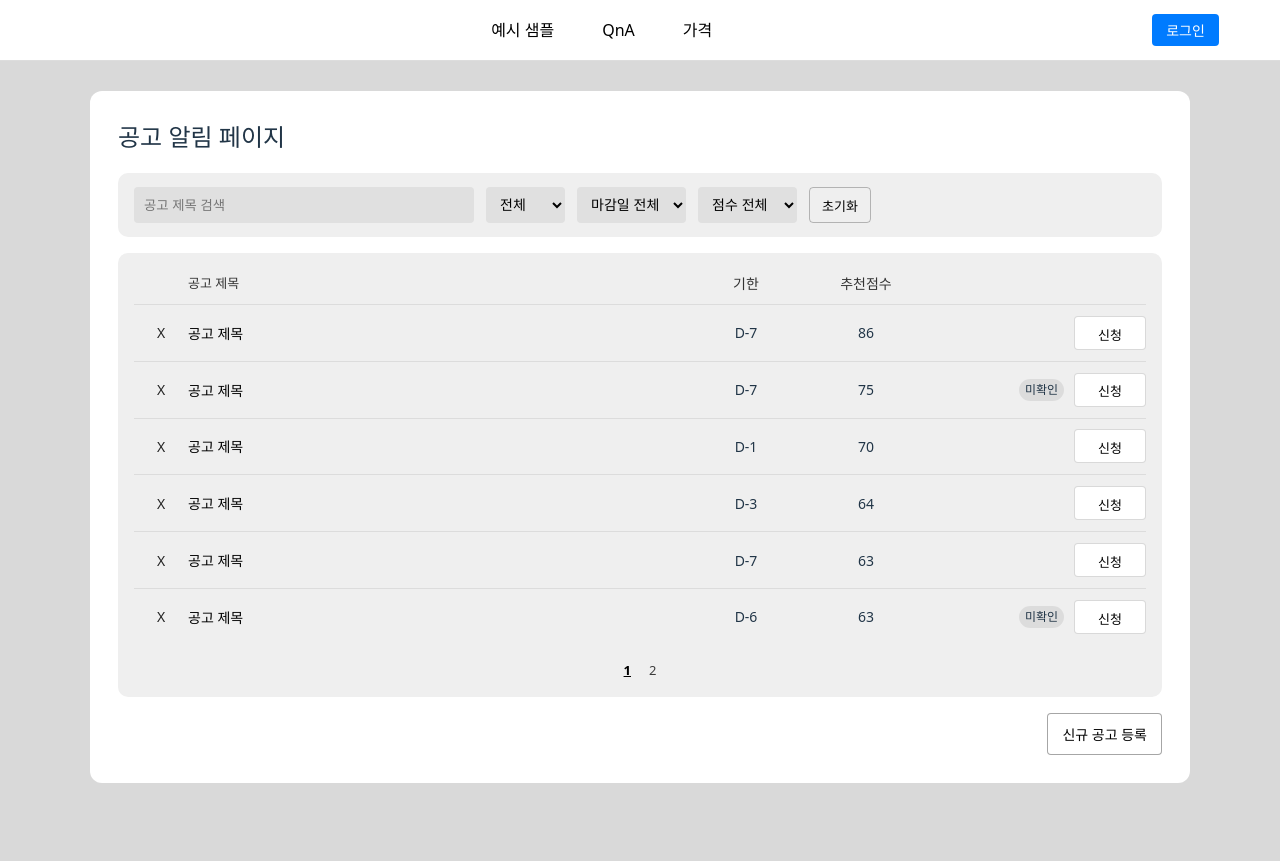
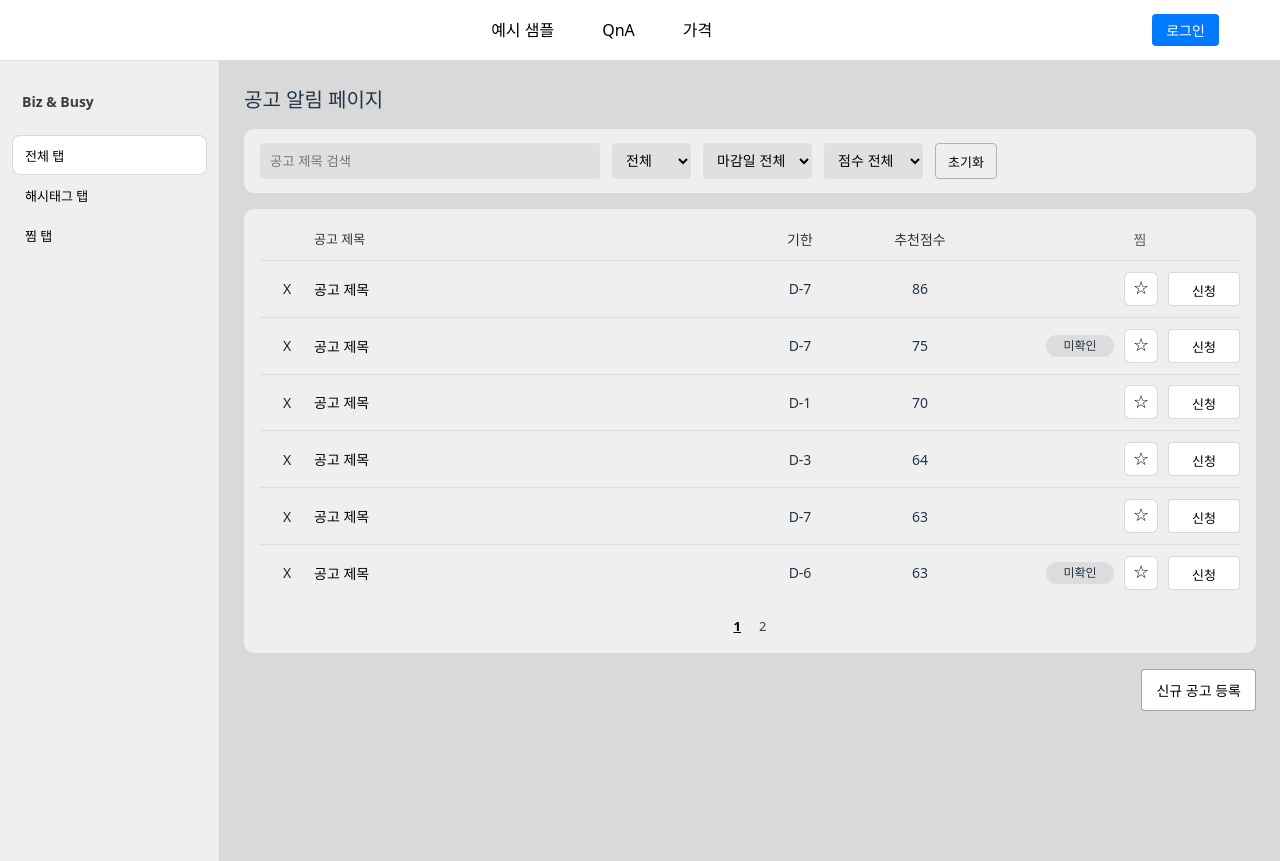
Before and after one commit to Bigproject-09/frontend, a React app in the folder frontend/: page /notice in a window 1280 px wide. Built offline with nearby package versions, Linux system fonts and the light colour scheme; the HTML template or start-up script is replaced by a standard one.

Commit message:
공고 페이지 탭 추가 및 전체화면화

```diff
--- a/frontend/src/pages/NoticeAlertPage.tsx
+++ b/frontend/src/pages/NoticeAlertPage.tsx
@@ -18,11 +18,14 @@ type NoticeItem = {
 };
 
 const STORAGE_KEY = "bb_notices_v1";
+const FAV_KEY = "bb_notice_favs_v1";
 const PAGE_SIZE = 6;
 
 type ReadFilter = "ALL" | "READ" | "UNREAD";
 type DdayFilter = "ALL" | "D0_1" | "D2_3" | "D4_7" | "D8PLUS";
 type ScoreFilter = "ALL" | "S80" | "S70" | "S60" | "S0";
+
+type TabKey = "ALL" | "HASHTAG" | "FAV";
 
 const DUMMY_ITEMS: NoticeItem[] = [
   {
@@ -71,14 +74,30 @@ const loadStored = (): NoticeItem[] => {
 const saveStored = (list: NoticeItem[]) => {
   try {
     localStorage.setItem(STORAGE_KEY, JSON.stringify(list));
-  } catch {
-  }
+  } catch {}
 };
 
 const mergeUniqueById = (base: NoticeItem[], stored: NoticeItem[]) => {
   const map = new Map<number, NoticeItem>();
   [...stored, ...base].forEach((it) => map.set(it.id, it));
   return Array.from(map.values());
+};
+
+const loadFavIds = (): number[] => {
+  try {
+    const raw = localStorage.getItem(FAV_KEY);
+    if (!raw) return [];
+    const parsed = JSON.parse(raw);
+    return Array.isArray(parsed) ? (parsed as number[]) : [];
+  } catch {
+    return [];
+  }
+};
+
+const saveFavIds = (ids: number[]) => {
+  try {
+    localStorage.setItem(FAV_KEY, JSON.stringify(ids));
+  } catch {}
 };
 
 const NoticeAlertPage: React.FC = () => {
@@ -88,6 +107,10 @@ const NoticeAlertPage: React.FC = () => {
     const stored = loadStored();
     return mergeUniqueById(DUMMY_ITEMS, stored);
   });
+
+  const [favIds, setFavIds] = useState<number[]>(() => loadFavIds());
+
+  const [tab, setTab] = useState<TabKey>("ALL");
 
   const [readFilter, setReadFilter] = useState<ReadFilter>("ALL");
   const [ddayFilter, setDdayFilter] = useState<DdayFilter>("ALL");
@@ -126,31 +149,29 @@ const NoticeAlertPage: React.FC = () => {
     return s < 60;
   };
 
-  const filtered = useMemo(() => {
-    const t = filterText.trim().toLowerCase();
-    return items
-      .filter((it) => (t ? it.title.toLowerCase().includes(t) : true))
-      .filter(passRead)
-      .filter(passDday)
-      .filter(passScore);
-  }, [items, filterText, readFilter, ddayFilter, scoreFilter]);
-
-  const totalPages = Math.max(1, Math.ceil(filtered.length / PAGE_SIZE));
-  const pagedItems = useMemo(() => {
-    const start = (page - 1) * PAGE_SIZE;
-    return filtered.slice(start, start + PAGE_SIZE);
-  }, [filtered, page]);
-
-  const resetToFirstPage = () => setPage(1);
-
   const syncStorage = (next: NoticeItem[]) => {
     setItems(next);
     saveStored(next);
   };
 
+  const toggleFav = (id: number) => {
+    setFavIds((prev) => {
+      const has = prev.includes(id);
+      const next = has ? prev.filter((x) => x !== id) : [...prev, id];
+      saveFavIds(next);
+      return next;
+    });
+  };
+
   const removeItem = (id: number) => {
     const next = items.filter((it) => it.id !== id);
     syncStorage(next);
+
+    setFavIds((prev) => {
+      const nextFav = prev.filter((x) => x !== id);
+      saveFavIds(nextFav);
+      return nextFav;
+    });
 
     if (selected?.id === id) setSelected(null);
   };
@@ -169,12 +190,67 @@ const NoticeAlertPage: React.FC = () => {
     console.log("신청:", id);
   };
 
+  const baseByTab = useMemo(() => {
+    if (tab === "ALL") return items;
+    if (tab === "FAV") return items.filter((it) => favIds.includes(it.id));
+    return []; // HASHTAG: 추후 매칭 로직
+  }, [items, favIds, tab]);
+
+  const filtered = useMemo(() => {
+    const t = filterText.trim().toLowerCase();
+    return baseByTab
+      .filter((it) => (t ? it.title.toLowerCase().includes(t) : true))
+      .filter(passRead)
+      .filter(passDday)
+      .filter(passScore);
+  }, [baseByTab, filterText, readFilter, ddayFilter, scoreFilter]);
+
+  const totalPages = Math.max(1, Math.ceil(filtered.length / PAGE_SIZE));
+  const pagedItems = useMemo(() => {
+    const start = (page - 1) * PAGE_SIZE;
+    return filtered.slice(start, start + PAGE_SIZE);
+  }, [filtered, page]);
+
+  const resetToFirstPage = () => setPage(1);
+
+  // ✅ 탭 변경 시: 필터 기본값으로 초기화 + 페이지 1 + 모달 닫기
+  const changeTab = (next: TabKey) => {
+    setTab(next);
+    setSelected(null);
+
+    setFilterText("");
+    setReadFilter("ALL");
+    setDdayFilter("ALL");
+    setScoreFilter("ALL");
+
+    setPage(1);
+  };
+
   return (
-    <Page>
-      <Card>
-        <div className="title" style={{ marginLeft: 0, marginBottom: 18 }}>
-          공고 알림 페이지
-        </div>
+    <Shell>
+      <Layout>
+        {/* 좌측 탭 */}
+        <Side>
+          <BrandRow>Biz & Busy</BrandRow>
+
+          <SideTab type="button" data-active={tab === "ALL"} onClick={() => changeTab("ALL")}>
+            전체 탭
+          </SideTab>
+          <SideTab
+            type="button"
+            data-active={tab === "HASHTAG"}
+            onClick={() => changeTab("HASHTAG")}
+          >
+            해시태그 탭
+          </SideTab>
+          <SideTab type="button" data-active={tab === "FAV"} onClick={() => changeTab("FAV")}>
+            찜 탭
+          </SideTab>
+        </Side>
+
+        {/* 우측 콘텐츠 */}
+        <Main>
+          <Title>공고 알림 페이지</Title>
 
           {/* 필터 */}
           <Section>
@@ -243,6 +319,13 @@ const NoticeAlertPage: React.FC = () => {
                 초기화
               </ClearBtn>
             </FilterRow>
+
+            {tab === "HASHTAG" && (
+              <Hint>
+                해시태그 매칭 데이터가 준비되면, 여기서 “내 회사 해시태그와 일치하는 공고만” 보여주게
+                됩니다.
+              </Hint>
+            )}
           </Section>
 
           {/* 리스트 */}
@@ -251,13 +334,21 @@ const NoticeAlertPage: React.FC = () => {
               <div style={{ paddingLeft: 54 }}>공고 제목</div>
               <Center>기한</Center>
               <Center>추천점수</Center>
-            <div />
+              <ActionHeader>
+                <ActionHeaderItem>찜</ActionHeaderItem>
+              </ActionHeader>
             </HeaderRow>
 
             {pagedItems.length === 0 ? (
-            <Empty>조건에 맞는 공고가 없습니다.</Empty>
+              <Empty>
+                {tab === "HASHTAG"
+                  ? "해시태그 매칭 공고가 아직 없습니다."
+                  : "조건에 맞는 공고가 없습니다."}
+              </Empty>
             ) : (
-            pagedItems.map((it) => (
+              pagedItems.map((it) => {
+                const isFav = favIds.includes(it.id);
+                return (
                   <Row key={it.id}>
                     <DeleteBtn type="button" onClick={() => removeItem(it.id)}>
                       X
@@ -271,35 +362,46 @@ const NoticeAlertPage: React.FC = () => {
                     <Center>{it.score}</Center>
 
                     <Actions>
+                      {/* 미확인 -> 찜(별) -> 신청 */}
                       {!it.isRead && <UnreadBadge>미확인</UnreadBadge>}
+
+                      {/* 요청: 별이 버튼 정중앙 */}
+                      <FavBtn
+                        type="button"
+                        data-active={isFav}
+                        onClick={() => toggleFav(it.id)}
+                        aria-label="찜"
+                        title={isFav ? "찜 해제" : "찜"}
+                      >
+                        <FavIcon aria-hidden>{isFav ? "★" : "☆"}</FavIcon>
+                      </FavBtn>
+
                       <MiniBtn type="button" onClick={() => handleApply(it.id)}>
                         신청
                       </MiniBtn>
                     </Actions>
                   </Row>
-            ))
+                );
+              })
             )}
 
             <Pagination>
               {Array.from({ length: totalPages }, (_, i) => i + 1).map((p) => (
-              <PageBtn
-                key={p}
-                type="button"
-                data-active={p === page}
-                onClick={() => setPage(p)}
-              >
+                <PageBtn key={p} type="button" data-active={p === page} onClick={() => setPage(p)}>
                   {p}
                 </PageBtn>
               ))}
             </Pagination>
           </Section>
 
-        {/* 우하단 버튼 */}
+          {/* ✅ 요청: 신규 공고 등록 버튼은 아래로 */}
           <BottomRight>
             <MiniOutlineBtn type="button" onClick={() => navigate("/notice/new")}>
               신규 공고 등록
             </MiniOutlineBtn>
           </BottomRight>
+        </Main>
+      </Layout>
 
       {/* 모달 */}
       {selected && (
@@ -334,9 +436,7 @@ const NoticeAlertPage: React.FC = () => {
 
             <ModalSummary>
               <div className="label">요약</div>
-                <div style={{ marginTop: 6 }}>
-                  {selected.summary ?? "상세 정보가 없습니다."}
-                </div>
+              <div style={{ marginTop: 6 }}>{selected.summary ?? "상세 정보가 없습니다."}</div>
             </ModalSummary>
 
             <ModalActions>
@@ -350,30 +450,80 @@ const NoticeAlertPage: React.FC = () => {
           </ModalCard>
         </ModalOverlay>
       )}
-      </Card>
-    </Page>
+    </Shell>
   );
 };
 
 export default NoticeAlertPage;
 
-const Page = styled.div`
+/* =========================
+   styled-components
+========================= */
+
+const Shell = styled.div`
   width: 100%;
   min-height: 100vh;
   background: #d9d9d9;
-  display: flex;
-  justify-content: center;
-  align-items: flex-start;
-  padding: 30px 0;
   box-sizing: border-box;
 `;
 
-const Card = styled.div`
-  width: 1100px;
+const Layout = styled.div`
+  width: 100%;
+  min-height: 100vh;
+  display: grid;
+  grid-template-columns: 220px 1fr;
+`;
+
+const Side = styled.aside`
+  background: #efefef;
+  border-right: 1px solid rgba(0, 0, 0, 0.12);
+  padding: 16px 12px;
+  box-sizing: border-box;
+`;
+
+const BrandRow = styled.div`
+  height: 48px;
+  display: flex;
+  align-items: center;
+  padding: 0 10px;
+  font-weight: 700;
+  font-size: 14px;
+  color: rgba(0, 0, 0, 0.75);
+  margin-bottom: 10px;
+`;
+
+const SideTab = styled.button`
+  width: 100%;
+  height: 40px;
+  border-radius: 8px;
+  cursor: pointer;
+  font-size: 13px;
+  text-align: left;
+  padding: 0 12px;
+
+  background: transparent;
+  border: 1px solid transparent;
+
+  &[data-active="true"] {
     background: #ffffff;
-  border-radius: 12px;
-  padding: 28px;
+    border-color: rgba(0, 0, 0, 0.15);
+    font-weight: 700;
+  }
+
+  &:hover {
+    background: rgba(255, 255, 255, 0.65);
+  }
+`;
+
+const Main = styled.main`
+  padding: 24px;
   box-sizing: border-box;
+`;
+
+const Title = styled.div`
+  font-size: 20px;
+  font-weight: 800;
+  margin-bottom: 14px;
 `;
 
 const Section = styled.div`
@@ -415,9 +565,15 @@ const ClearBtn = styled.button`
   }
 `;
 
+const Hint = styled.div`
+  margin-top: 10px;
+  font-size: 12px;
+  color: rgba(0, 0, 0, 0.65);
+`;
+
 const HeaderRow = styled.div`
   display: grid;
-  grid-template-columns: 1fr 120px 120px 220px;
+  grid-template-columns: 1fr 120px 120px 260px;
   align-items: center;
   padding: 6px 0 10px;
   font-size: 13px;
@@ -426,11 +582,26 @@ const HeaderRow = styled.div`
 
 const Row = styled.div`
   display: grid;
-  grid-template-columns: 54px 1fr 120px 120px 220px;
+  grid-template-columns: 54px 1fr 120px 120px 260px;
   align-items: center;
   padding: 10px 0;
   border-top: 1px solid rgba(0, 0, 0, 0.08);
   box-sizing: border-box;
+`;
+
+const ActionHeader = styled.div`
+  display: grid;
+  grid-template-columns: 196px;
+  gap: 10px;
+  justify-content: end;
+  align-items: center;
+  padding-right: 2px;
+`;
+
+const ActionHeaderItem = styled.div`
+  font-size: 14px;
+  color: rgba(0, 0, 0, 0.6);
+  text-align: center;
 `;
 
 const DeleteBtn = styled.button`
@@ -460,6 +631,8 @@ const UnreadBadge = styled.span`
   border-radius: 999px;
   background: rgba(0, 0, 0, 0.08);
   align-self: center;
+  text-align: center;
+  min-width: 56px; /* 헤더 폭과 맞추기 */
 `;
 
 const Center = styled.div`
@@ -472,6 +645,39 @@ const Actions = styled.div`
   justify-content: flex-end;
   gap: 10px;
   align-items: center;
+`;
+
+const FavBtn = styled.button`
+  width: 34px;
+  height: 34px;
+  padding: 0;
+  background: #ffffff;
+  border: 1px solid rgba(0, 0, 0, 0.15);
+  border-radius: 6px;
+  cursor: pointer;
+
+  position: relative;
+  display: block;
+
+  &[data-active="true"] {
+    border-color: rgba(0, 0, 0, 0.35);
+  }
+
+  &:hover {
+    background: #f7f7f7;
+  }
+`;
+
+const FavIcon = styled.span`
+  position: absolute;
+  left: 50%;
+  top: 45%;
+
+  transform: translate(-50%, -50%);
+
+  font-size: 18px;
+  line-height: 1;
+  display: block;
 `;
 
 const MiniBtn = styled.button`
@@ -522,7 +728,7 @@ const Empty = styled.div`
 const BottomRight = styled.div`
   display: flex;
   justify-content: flex-end;
-  margin-top: 6px;
+  margin-top: 8px;
 `;
 
 const MiniOutlineBtn = styled.button`
@@ -547,6 +753,7 @@ const ModalOverlay = styled.div`
   align-items: center;
   padding: 24px;
   box-sizing: border-box;
+  z-index: 9999;
 `;
 
 const ModalCard = styled.div`
```
Lines whose indentation alone changed are shown as unchanged.
